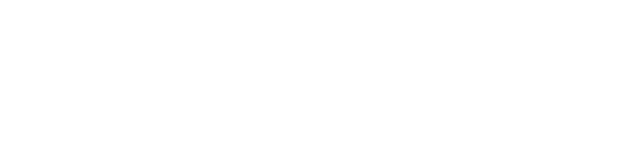
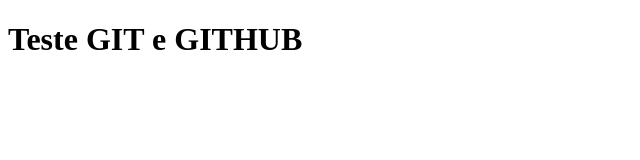
Before and after one commit to Alcineide/Conecta, a plain HTML site: page index.html in a window 1280 px wide. Shown: the whole page, without its empty margins (0-640 px from the left). Drawn offline with Linux system fonts and the light colour scheme.

Commit message:
Alteração arquivo

```diff
--- a/index.html
+++ b/index.html
@@ -7,6 +7,7 @@
 </head>
 
 <body>
+    <h1>Teste GIT e GITHUB</h1>
 </body>
 
 </html>
```
